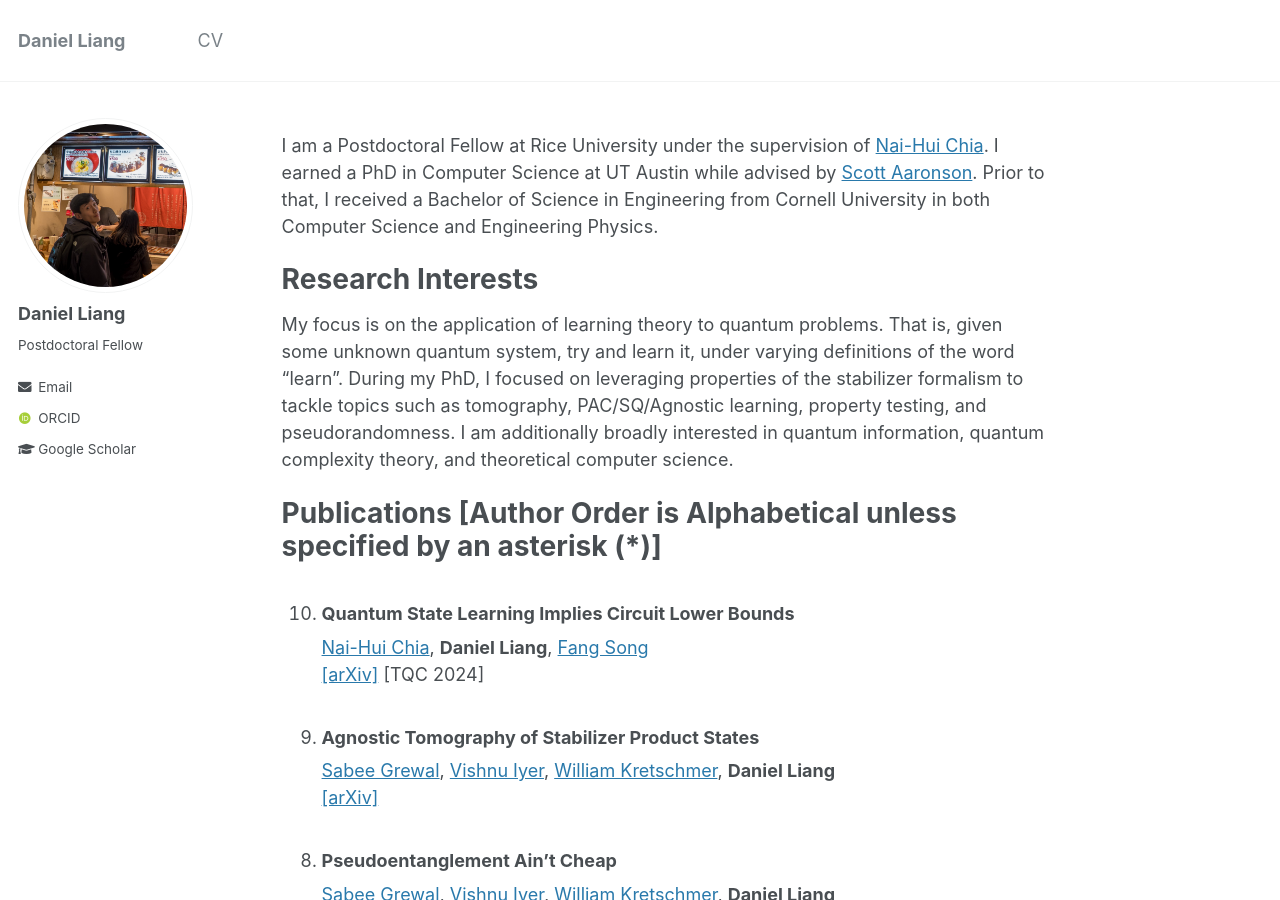
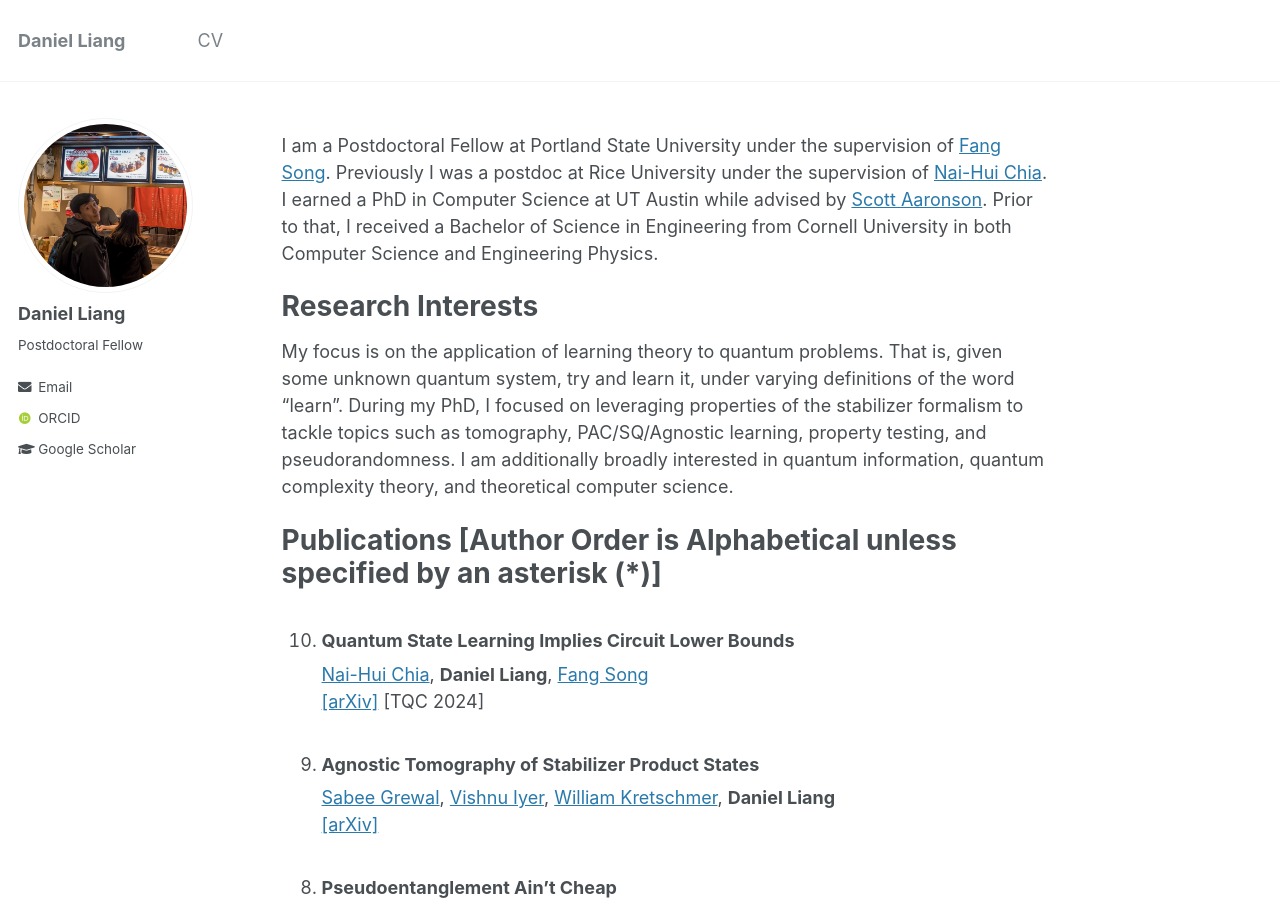
Before and after one commit to Daniel-You-Liang/Daniel-You-Liang.github.io, a Jekyll site: the page built from _pages/about.md, in a window 1280 px wide and 900 px high. Built offline with Jekyll 4.4.1, drawn with Linux system fonts in a browser that asks for light colours; some web fonts are replaced.

Commit message:
Added PSU info

```diff
--- a/_pages/about.md
+++ b/_pages/about.md
@@ -8,7 +8,7 @@ redirect_from:
   - /about.html
 ---
 
-I am a Postdoctoral Fellow at Rice University under the supervision of [Nai-Hui Chia](https://sites.google.com/view/naihuichia). I earned a PhD in Computer Science at UT Austin while advised by [Scott Aaronson](https://www.scottaaronson.com/). Prior to that, I received a Bachelor of Science in Engineering from Cornell University in both Computer Science and Engineering Physics.
+I am a Postdoctoral Fellow at Portland State University under the supervision of [Fang Song](https://fangsong.info/). Previously I was a postdoc at Rice University under the supervision of [Nai-Hui Chia](https://sites.google.com/view/naihuichia). I earned a PhD in Computer Science at UT Austin while advised by [Scott Aaronson](https://www.scottaaronson.com/). Prior to that, I received a Bachelor of Science in Engineering from Cornell University in both Computer Science and Engineering Physics.
 
 Research Interests
 ======
```
